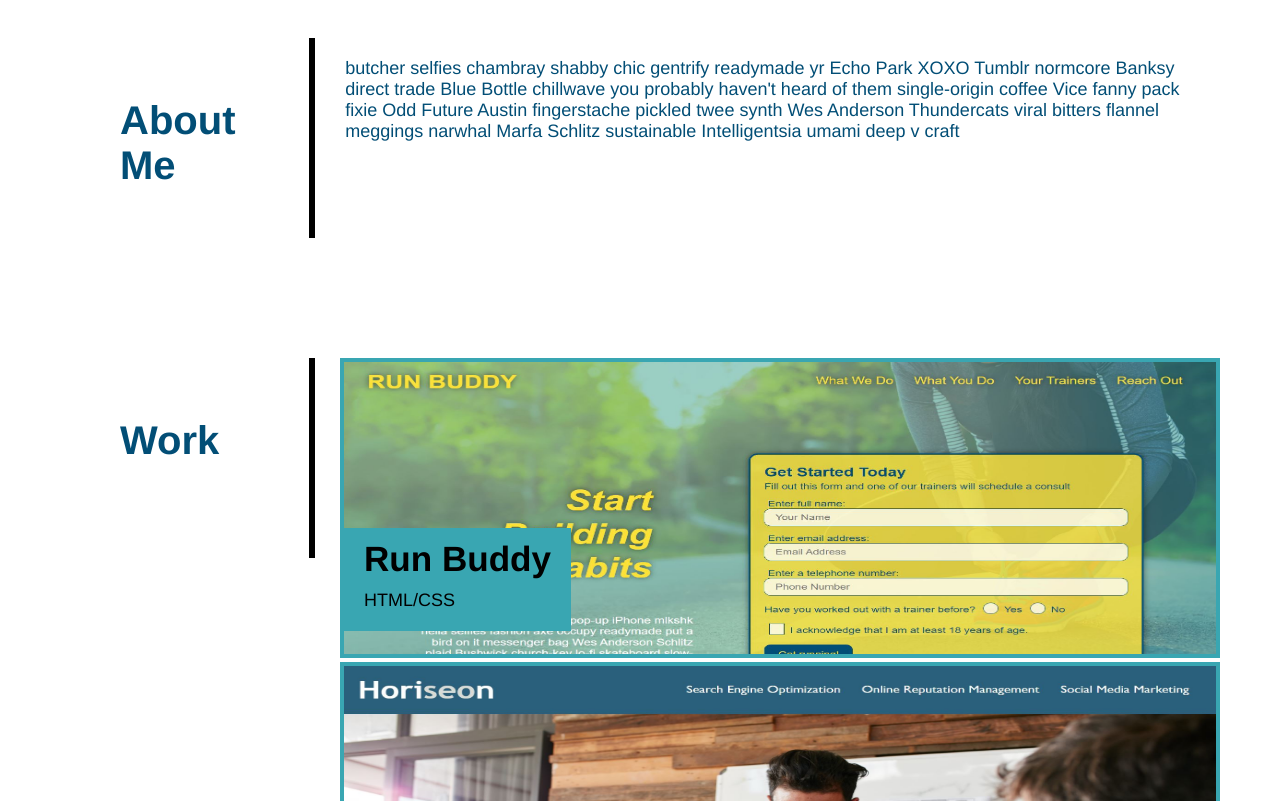
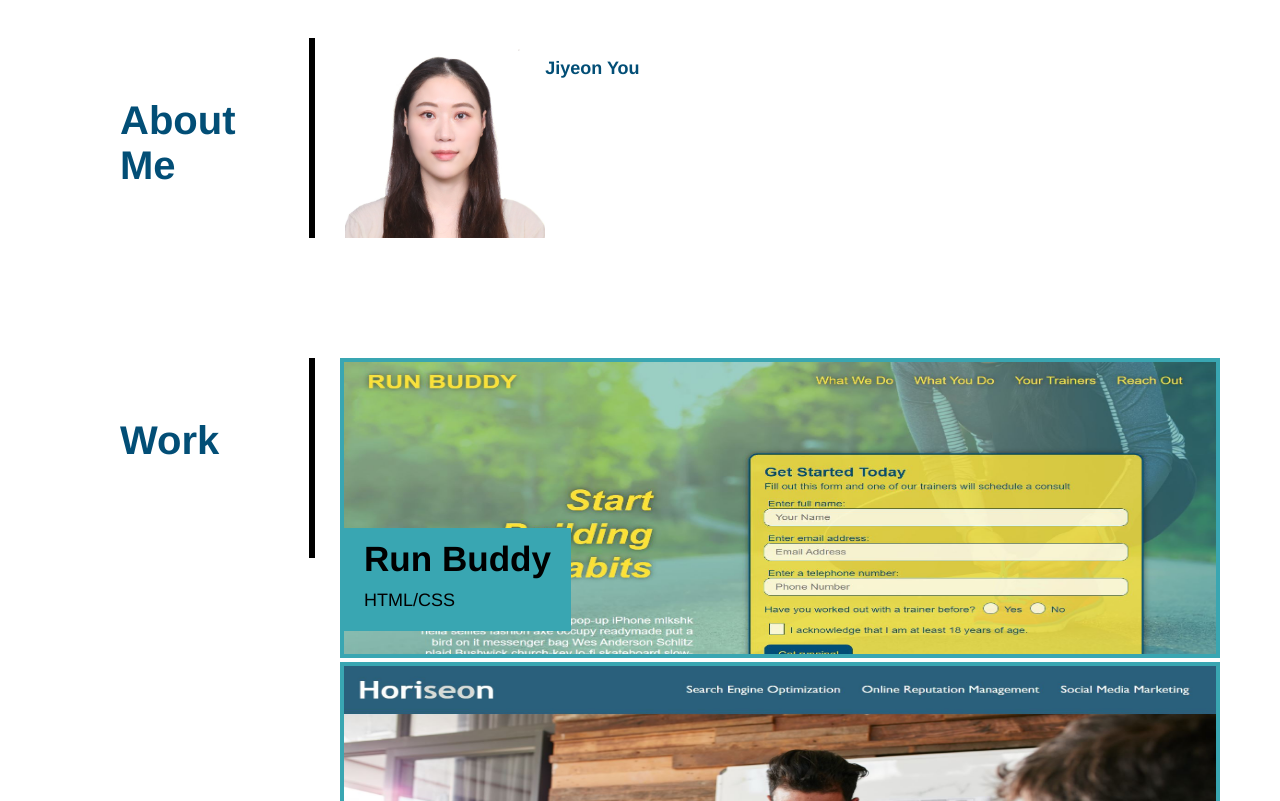
Before and after one commit to Jiyeon31/My-first-portfolio, a plain HTML site: page index.html in a window 1280 px wide. Shown: the part 299-1100 px from the top of the page. Drawn offline with Linux system fonts and the light colour scheme.

```diff
--- a/assets/css/style.css
+++ b/assets/css/style.css
@@ -92,6 +92,12 @@ header nav ul li a {
     position: absolute;
 }
 
+.profile {
+    height: 200px;
+    width: 200px;
+    margin: -20px 0 0 0;
+}
+
 .section-title {
     font-size: 40px;
     margin: -20px 0 0 0;
--- a/index.html
+++ b/index.html
@@ -23,7 +23,7 @@
                 <a href="#contact-me">Contact Me</a>
               </li>
               <li>
-                <a href="#resume">Resume</a>
+                <a href="./assets/files/Jiyeon-resume.docx">Resume</a>
               </li>
             </ul>
           </nav>
@@ -40,9 +40,10 @@
             <h2 class="section-title">
               About Me
             </h2>
-            <p class="flex-row">
-              butcher selfies chambray shabby chic gentrify readymade yr Echo Park XOXO Tumblr normcore Banksy direct trade Blue Bottle chillwave you probably haven't heard of them single-origin coffee Vice fanny pack fixie Odd Future Austin fingerstache pickled twee synth Wes Anderson Thundercats viral bitters flannel meggings narwhal Marfa Schlitz sustainable Intelligentsia umami deep v craft
-            </p>
+            <h3 class="flex-row">
+              <img src="./assets/images/JiyeonYou.jpg" alt="profilephoto" class="profile" />
+              Jiyeon You
+            </h3>
           </div>
         </section>
 
```
Also changed, not shown: assets/images/JiyeonYou.jpg (added), 1 other file.
